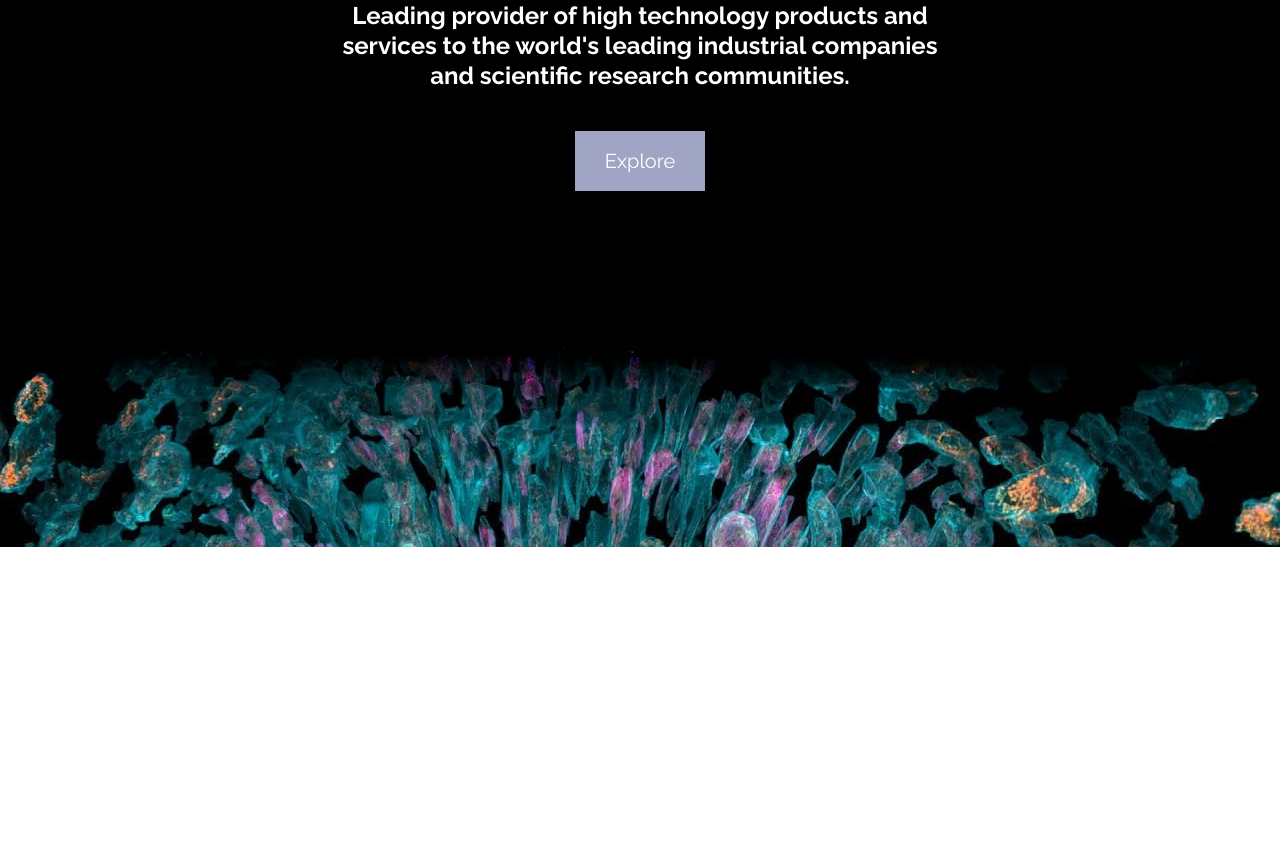
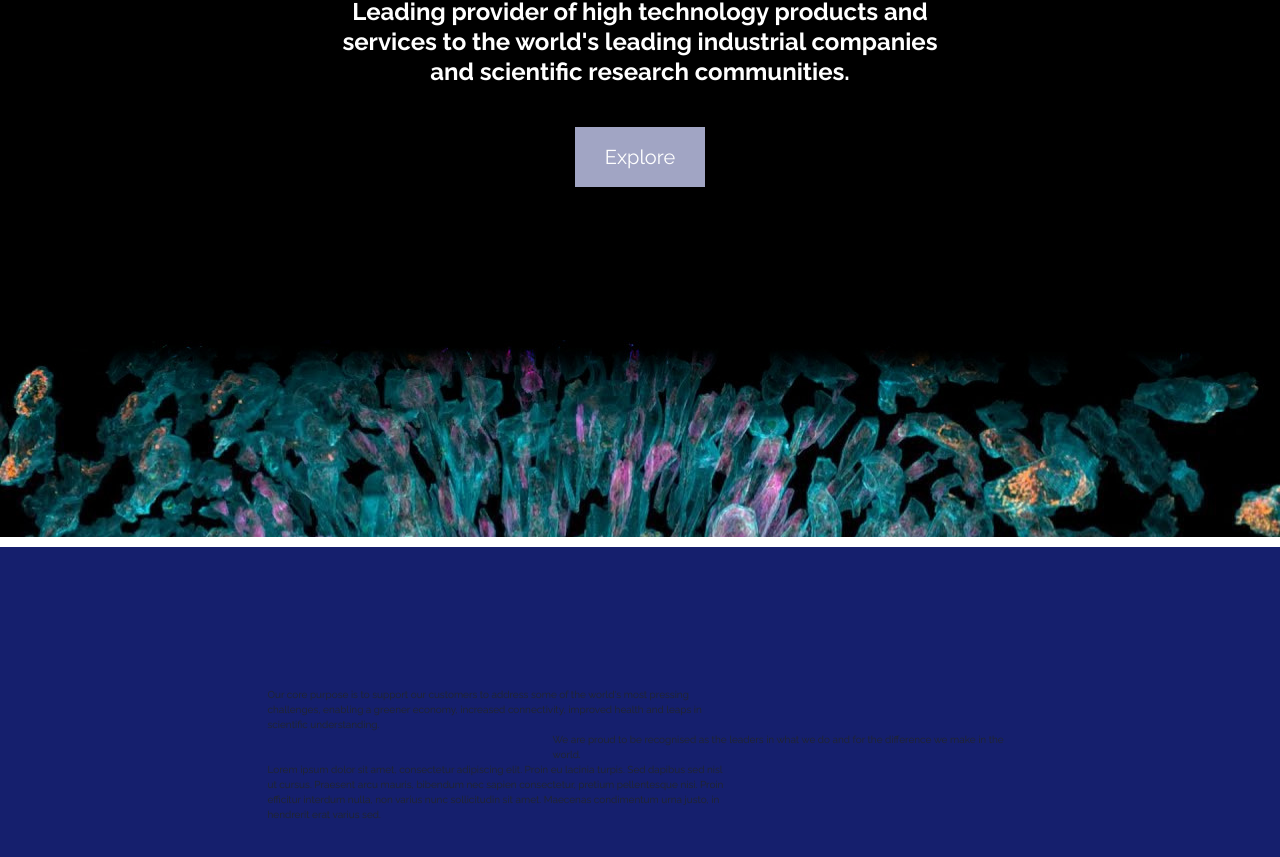
Before and after one commit to WWWarren/wwwarren.github.io, a React (Create React App) app: page / in a window 1280 px wide. Shown: the part 253-1110 px from the top of the page. Before the commit the page ends 800 px from the top, so only its background shows below. Built offline with nearby package versions, Linux system fonts and the light colour scheme.

Commit message:
added some content to the about us section

```diff
--- a/src/components/App.js
+++ b/src/components/App.js
@@ -1,11 +1,13 @@
 import { Header } from './header/Header';
 import { Hero } from './hero/Hero';
+import { AboutUs } from './aboutUs/AboutUs';
 
 function App() {
   return (
     <>
       <Header />
       <Hero />
+      <AboutUs />
     </>
   );
 }
--- /dev/null
+++ b/src/components/aboutUs/AboutUs.js
@@ -0,0 +1,25 @@
+import react from 'react';
+
+export const AboutUs = () => {
+    return (
+        <div id="aboutUs" className="h-100 aboutUs">
+            <div className="container">
+                <div className="row">
+                    <div className="col-5 offset-2">Our core purpose is to support our customers to address some of the world's most pressing challenges, enabling a greener economy, increased connectivity, improved health and leaps in scientific understanding.</div>
+                    <div className="col-3"></div>
+                </div>
+                <div className="row">
+                    <div className="col-3 offset-2"></div>
+                    <div className="col-5">We are proud to be recognised as the leaders in what we do and for the difference we make in the world.</div>
+                </div>
+                <div className="row">
+                    <div className="col-5 offset-2">
+                        Lorem ipsum dolor sit amet, consectetur adipiscing elit. Proin eu lacinia turpis. Sed dapibus sed nisl ut cursus.
+                        Praesent arcu mauris, bibendum nec sapien consectetur, pretium pellentesque nisi. Proin efficitur interdum nulla, non varius nunc sollicitudin sit amet. Maecenas condimentum urna justo, in hendrerit erat varius sed.
+                    </div>
+                    <div className="col-3"></div>
+                </div>
+            </div>
+        </div>
+    )
+}
--- a/src/components/hero/Hero.js
+++ b/src/components/hero/Hero.js
@@ -3,13 +3,13 @@ import Fade from 'react-reveal/Fade';
 
 export const Hero = () => {
     return (
-        <div className="h-100" style={{ backgroundColor: '#000' }}>
+        <div className="h-100" style={{ backgroundColor: '#000', borderBottom: '10px solid #fff' }}>
             <div className="container h-75">
                 <div className="row h-100">
                     <div className="col h-100 d-flex flex-column justify-content-center align-items-center">
                         <Fade top><h1>We are <span style={{ color: '#EA7600' }}>Oxford Instruments.</span></h1></Fade>
                         <Fade top delay={200}><h2 style={{ width: '100%', maxWidth: '600px', marginBottom: '15px' }}>Leading provider of high technology products and services to the world's leading industrial companies and scientific research communities.</h2></Fade>
-                        <Fade top delay={400}><button className="big">Explore</button></Fade>
+                        <Fade top delay={400}><a className="big button" href="#aboutUs">Explore</a></Fade>
                     </div>
                 </div>
             </div>
--- /dev/null
+++ b/src/styles/components/aboutUs.scss
@@ -0,0 +1,4 @@
+.aboutUs {
+    background: $oxford-blue;
+    padding-top: 140px;
+}
--- a/src/styles/components/buttons.scss
+++ b/src/styles/components/buttons.scss
@@ -1,4 +1,6 @@
-button {
+button, .button {
+    display: block;
+    text-decoration: none;
     border: 0;
     background: $oxford-blue40;
     color: #fff;
@@ -7,7 +9,8 @@ button {
     font-size: 14px;
 
     &:hover {
-        background: $oxford-orange
+        background: $oxford-orange;
+        color: #fff;
     }
 
     &.big {
--- a/src/styles/components/header.scss
+++ b/src/styles/components/header.scss
@@ -1,6 +1,8 @@
 header {
     position: fixed;
     width: 100%;
+    border-bottom: 1px solid $oxford-grey;
+    z-index: 1000;
 }
 
 .nav {
--- a/src/styles/styles.scss
+++ b/src/styles/styles.scss
@@ -10,3 +10,4 @@
 @import "./components/buttons.scss";
 @import "./components/hero.scss";
 @import "./components/fonts.scss";
+@import "./components/aboutUs.scss";
```
